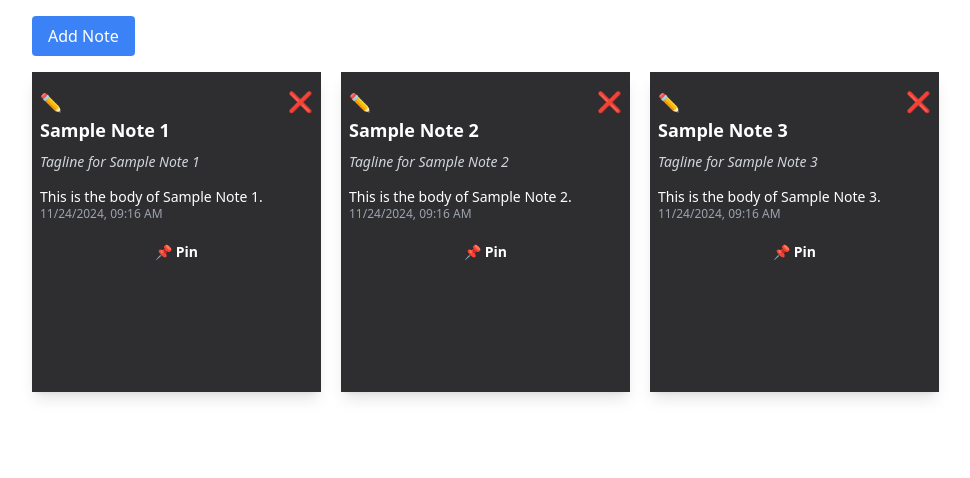
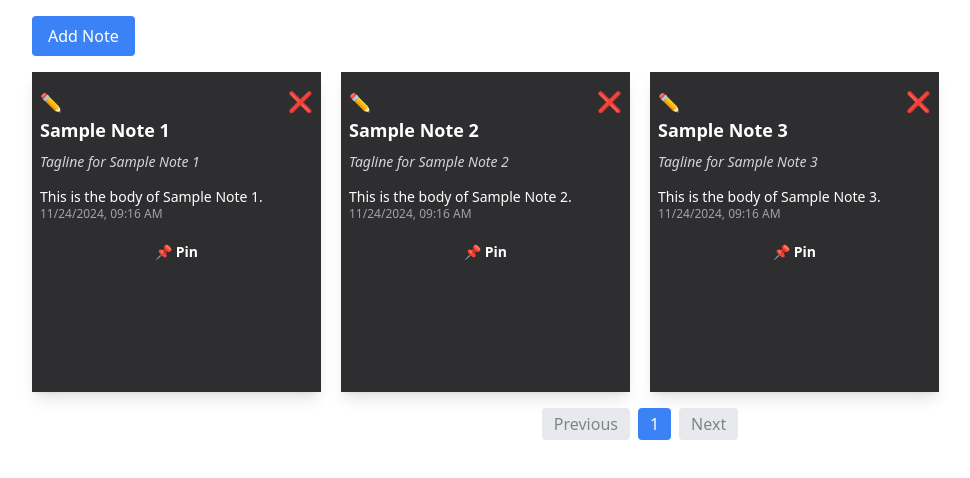
Before and after one commit to tusharr911/econotes, a React (Vite) app: page / in a window 1280 px wide. Shown: the top 478 px of the page, without its empty margins (0-970 px from the left). Built offline with nearby package versions, Linux system fonts and the light colour scheme.

Commit message:
Add Pagination

```diff
--- a/src/Foreground.tsx
+++ b/src/Foreground.tsx
@@ -9,6 +9,10 @@ export default function Foreground() {
   const dispatch = useDispatch();
   const [isDialogOpen, setIsDialogOpen] = useState(false);
   const [selectedData, setSelectedData] = useState(null);
+  const [currentPage, setCurrentPage] = useState(1);
+
+  const notesPerPage = 6;
+  const totalPages = Math.ceil(notes.length / notesPerPage);
 
   const handleEdit = (data) => {
     setSelectedData(data);
@@ -55,6 +59,15 @@ export default function Foreground() {
     return new Date(b.date) - new Date(a.date);
   });
 
+  const paginatedNotes = sortedNotes.slice(
+    (currentPage - 1) * notesPerPage,
+    currentPage * notesPerPage
+  );
+
+  const handlePageChange = (page) => {
+    setCurrentPage(page);
+  };
+
   return (
     <div>
       <button
@@ -64,7 +77,7 @@ export default function Foreground() {
         Add Note
       </button>
       <div className="grid grid-cols-1 sm:grid-cols-2 md:grid-cols-3 lg:grid-cols-4 gap-5">
-        {sortedNotes.map((note) => (
+        {paginatedNotes.map((note) => (
           <Card key={note.id} sampleData={note} onEdit={handleEdit} />
         ))}
       </div>
@@ -76,6 +89,33 @@ export default function Foreground() {
           onSave={handleSave}
         />
       )}
+      <div className="mt-4 flex justify-center">
+        <button
+          onClick={() => handlePageChange(currentPage - 1)}
+          disabled={currentPage === 1}
+          className="px-3 py-1 mx-1 bg-gray-300 rounded disabled:opacity-50"
+        >
+          Previous
+        </button>
+        {Array.from({ length: totalPages }, (_, index) => (
+          <button
+            key={index + 1}
+            onClick={() => handlePageChange(index + 1)}
+            className={`px-3 py-1 mx-1 ${
+              currentPage === index + 1 ? "bg-blue-500 text-white" : "bg-gray-300"
+            } rounded`}
+          >
+            {index + 1}
+          </button>
+        ))}
+        <button
+          onClick={() => handlePageChange(currentPage + 1)}
+          disabled={currentPage === totalPages}
+          className="px-3 py-1 mx-1 bg-gray-300 rounded disabled:opacity-50"
+        >
+          Next
+        </button>
+      </div>
     </div>
   );
 }
```
